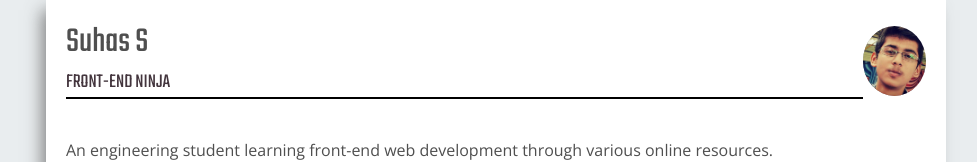
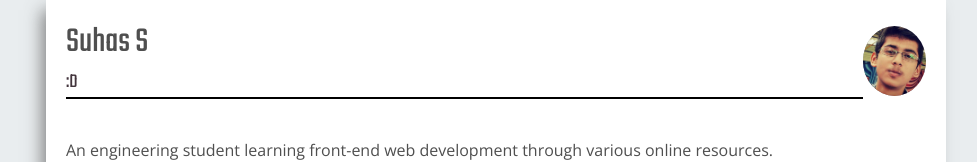
Before and after one commit to suhas023/suhas023.github.io, a plain HTML site: page index.html in a window 1280 px wide. Shown: the part 183-345 px from the top of the page, without its empty margins (144-1121 px from the left). Drawn offline with nearby package versions, Linux system fonts and the light colour scheme.

Commit message:
Update index.html

```diff
--- a/index.html
+++ b/index.html
@@ -26,7 +26,7 @@
 				<div class="heading-image">
 					<div class="heading">
 						<h3>Suhas S</h3>
-						<p>FRONT-END NINJA</p>
+						<p>:D</p>
 					</div>
 					<div class="image">
 						<img src="styles/images/face/face7.jpg" alt="author's face">
```
